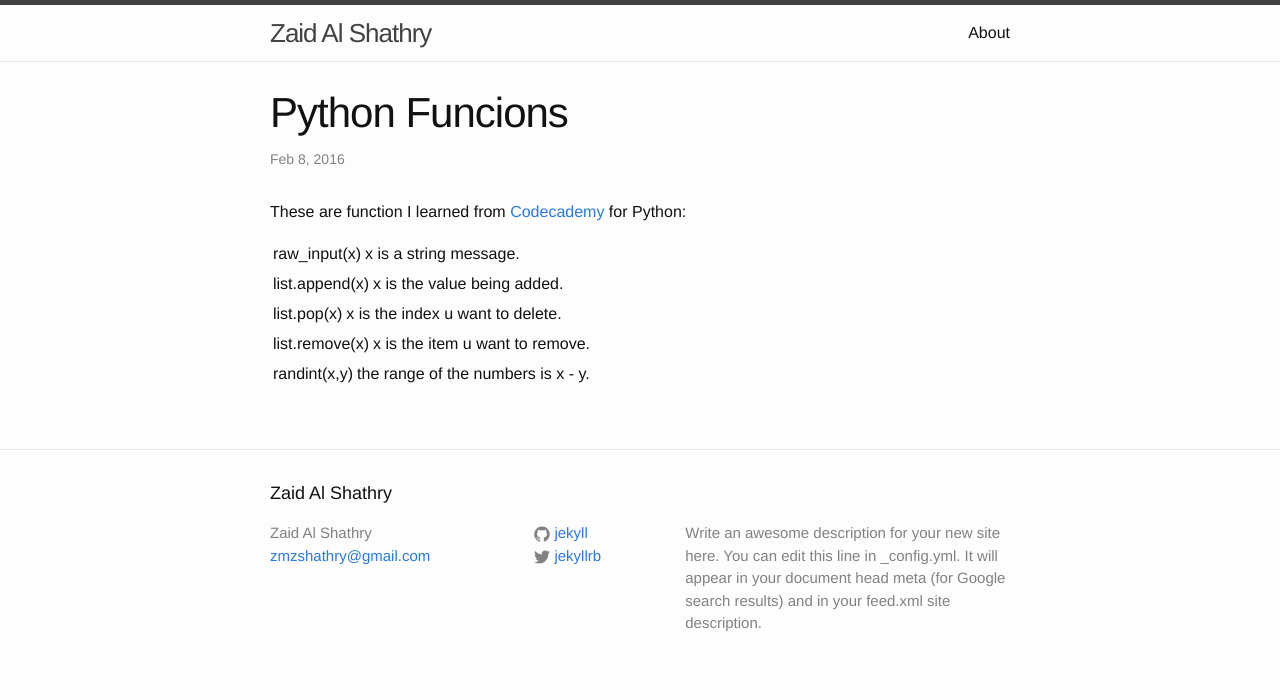
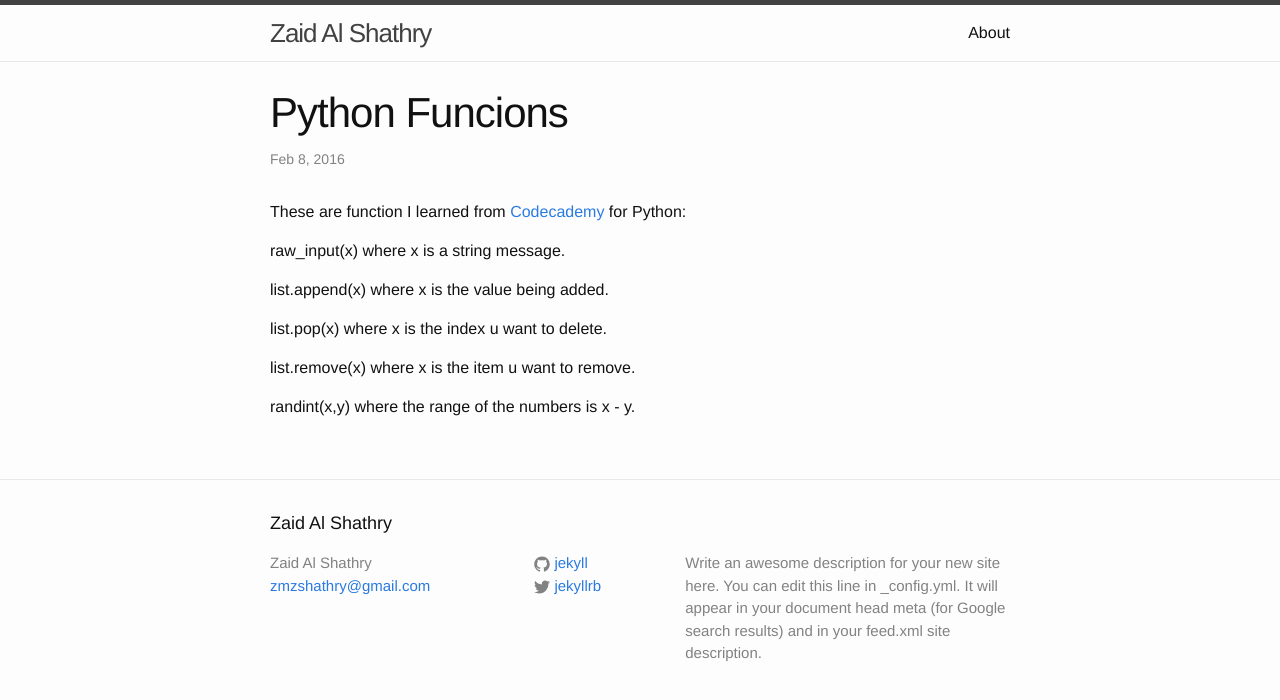
Before and after one commit to zaidmsh/zaid.github.io, a Jekyll site: the page built from _posts/2016-02-10-PthonFun.markdown, in a window 1280 px wide. Shown: the top 700 px of the page. Built offline with Jekyll 4.4.1, drawn with Linux system fonts in a browser that asks for light colours.

Commit message:
change the date of key words

```diff
--- a/_posts/2016-02-10-PthonFun.markdown
+++ b/_posts/2016-02-10-PthonFun.markdown
@@ -7,15 +7,15 @@ categories: jekyll update
 
 These are function I learned from [Codecademy][code-cademy] for Python:
 
-raw_input(x) | x is a string message.
+raw_input(x) where x is a string message.
 
-list.append(x) | x is the value being added.
+list.append(x) where x is the value being added.
 
-list.pop(x) | x is the index u want to delete.
+list.pop(x) where x is the index u want to delete.
 
-list.remove(x) | x is the item u want to remove.
+list.remove(x) where x is the item u want to remove.
 
-randint(x,y) |  the range of the numbers is x - y.
+randint(x,y) where  the range of the numbers is x - y.
 
 
 
```
